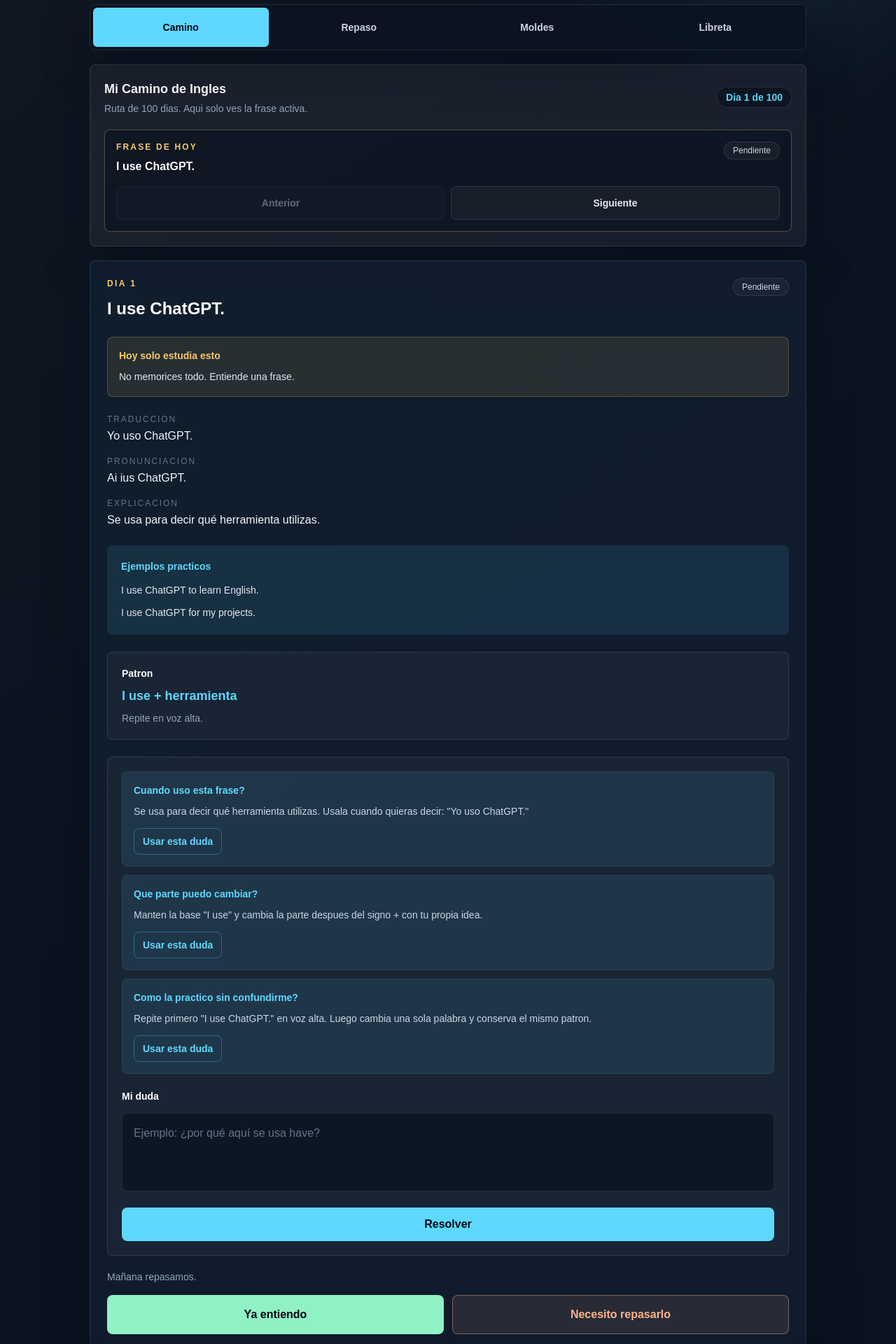
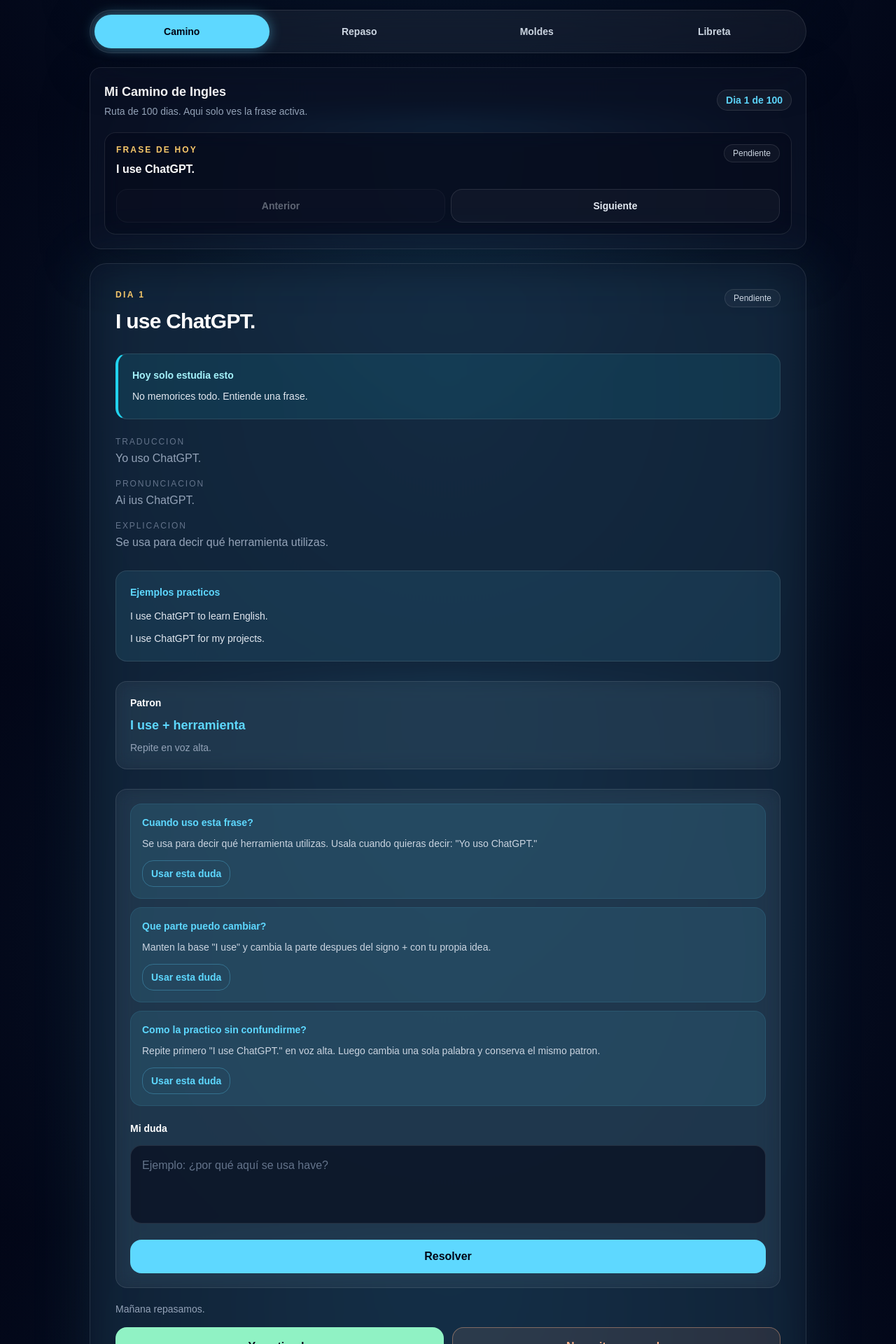
Before and after one commit to Aster1200/english-ai-study, a Next.js app: page / in a window 1280 px wide. Shown: the part 640-2560 px from the top of the page at 70% size. Built offline with nearby package versions, Linux system fonts and the light colour scheme.

Commit message:
Apply premium glassmorphism redesign

```diff
--- a/app/globals.css
+++ b/app/globals.css
@@ -13,9 +13,9 @@
 body {
   margin: 0;
   background:
-    radial-gradient(circle at top left, rgba(247, 200, 106, 0.13), transparent 28rem),
-    radial-gradient(circle at 85% 12%, rgba(94, 216, 255, 0.12), transparent 24rem),
-    linear-gradient(145deg, #101823 0%, #0b1320 48%, #0b1020 100%);
+    radial-gradient(circle at 50% 0%, rgba(56, 189, 248, 0.12), transparent 28rem),
+    radial-gradient(circle, #0a192f 0%, #020617 100%);
+  background-attachment: fixed;
   color: #f5f7fb;
   font-family: Arial, Helvetica, sans-serif;
 }
--- a/app/page.tsx
+++ b/app/page.tsx
@@ -207,9 +207,10 @@
   }
 
   return (
-    <main className="min-h-screen px-4 pb-28 pt-5 sm:px-6 sm:pb-10">
+    <main className="min-h-screen px-4 pb-32 pt-5 sm:px-6 sm:pb-12">
       <div className="mx-auto max-w-5xl">
-        <header className="relative overflow-hidden rounded-2xl border border-white/10 bg-white/[0.055] p-6 shadow-glow sm:p-8">
+        <header className="relative overflow-hidden rounded-3xl border border-white/10 bg-slate-900/50 p-7 shadow-glow backdrop-blur-md sm:p-9">
+          <div className="absolute -right-20 -top-24 h-60 w-60 rounded-full bg-cyanGlow/10 blur-3xl" />
           <div className="absolute inset-x-0 top-0 h-px bg-gradient-to-r from-transparent via-cyanGlow/70 to-transparent" />
           <div className="max-w-3xl">
             <p className="text-xs font-semibold uppercase tracking-[0.28em] text-cyanGlow sm:text-sm">
@@ -227,7 +228,7 @@
             </p>
           </div>
           <button
-            className="mt-7 min-h-14 w-full rounded-xl bg-warm px-6 py-4 text-base font-black text-slate-950 shadow-glow transition hover:-translate-y-0.5 hover:brightness-105 sm:w-auto"
+            className="relative mt-7 min-h-14 w-full rounded-2xl bg-gradient-to-r from-yellow-400 to-yellow-600 px-6 py-4 text-base font-black text-slate-950 shadow-glow transition hover:-translate-y-0.5 hover:shadow-[0_0_20px_rgba(250,204,21,0.4)] sm:w-auto"
             onClick={() => {
               setActiveTab("learn");
               setActiveLessonId(nextLesson.id);
@@ -249,14 +250,14 @@
           />
         </section>
 
-        <section className="mt-4 rounded-lg border border-white/10 bg-white/[0.055] p-5">
+        <section className="mt-4 rounded-2xl border border-white/10 bg-slate-900/50 p-5 shadow-glow backdrop-blur-md">
           <div className="flex items-center justify-between gap-4">
             <p className="text-sm font-bold text-white">Avance del camino</p>
             <p className="text-sm font-bold text-calm">{stats.totalProgress}%</p>
           </div>
           <div className="mt-3 h-3 overflow-hidden rounded-full bg-white/10">
             <div
-              className="h-full rounded-full bg-calm transition-all"
+              className="h-full rounded-full bg-gradient-to-r from-emerald-300 to-cyan-300 transition-all"
               style={{ width: `${stats.totalProgress}%` }}
             />
           </div>
@@ -265,14 +266,14 @@
           </p>
         </section>
 
-        <nav className="fixed inset-x-4 bottom-4 z-20 rounded-lg border border-white/10 bg-ink/95 p-1 shadow-glow backdrop-blur sm:sticky sm:top-3 sm:mt-5">
+        <nav className="fixed bottom-4 left-4 right-4 z-20 rounded-full border border-white/10 bg-white/5 p-1.5 shadow-glow backdrop-blur-lg sm:sticky sm:top-3 sm:mt-5">
           <div className="grid grid-cols-4 gap-1">
             {tabs.map((tab) => (
               <button
-                className={`min-h-14 rounded-md px-3 py-2 text-sm font-bold transition ${
+                className={`min-h-12 rounded-full px-3 py-2 text-sm font-bold transition ${
                   activeTab === tab.key
-                    ? "bg-cyanGlow text-slate-950"
-                    : "text-slate-300 hover:bg-white/[0.06]"
+                    ? "bg-cyanGlow text-slate-950 shadow-[0_0_18px_rgba(94,216,255,0.45)]"
+                    : "text-slate-300 hover:bg-white/[0.06] hover:text-white"
                 }`}
                 key={tab.key}
                 onClick={() => setActiveTab(tab.key)}
@@ -335,7 +336,7 @@
         </div>
 
         <footer className="py-10 text-center">
-          <p className="text-xs font-medium uppercase tracking-[0.24em] text-slate-500">
+          <p className="text-xs font-medium uppercase tracking-widest text-slate-500">
             Built by Aster
           </p>
         </footer>
--- a/components/DayRoadmap.tsx
+++ b/components/DayRoadmap.tsx
@@ -30,7 +30,7 @@
         : "Pendiente";
 
   return (
-    <section className="rounded-lg border border-white/10 bg-white/[0.055] p-5 shadow-glow">
+    <section className="rounded-2xl border border-white/10 bg-slate-900/50 p-5 shadow-glow backdrop-blur-md">
       <div className="flex flex-col gap-3 sm:flex-row sm:items-center sm:justify-between">
         <div>
           <h2 className="text-lg font-bold text-white">Mi Camino de Ingles</h2>
@@ -38,13 +38,13 @@
             Ruta de {lessons.length} dias. Aqui solo ves la frase activa.
           </p>
         </div>
-        <span className="rounded-full border border-white/10 bg-ink/70 px-3 py-1 text-sm font-bold text-cyanGlow">
+        <span className="rounded-full border border-white/10 bg-white/5 px-3 py-1 text-sm font-bold text-cyanGlow">
           Dia {activeLesson?.day ?? 1} de {lessons.length}
         </span>
       </div>
 
       {activeLesson && (
-        <div className="mt-5 rounded-lg border border-warm/30 bg-ink/70 p-4">
+        <div className="mt-5 rounded-2xl border border-white/10 bg-slate-950/50 p-4 backdrop-blur-md">
           <div className="flex flex-col gap-2 sm:flex-row sm:items-start sm:justify-between">
             <div>
               <p className="text-xs font-semibold uppercase tracking-[0.18em] text-warm">
@@ -61,7 +61,7 @@
 
           <div className="mt-4 grid grid-cols-2 gap-2">
             <button
-              className="min-h-12 rounded-lg border border-white/10 bg-white/[0.04] px-4 py-2 text-sm font-bold text-slate-200 transition enabled:hover:border-cyanGlow/40 disabled:cursor-not-allowed disabled:opacity-40"
+              className="min-h-12 rounded-2xl border border-white/10 bg-white/[0.04] px-4 py-2 text-sm font-bold text-slate-200 transition enabled:hover:border-cyanGlow/40 disabled:cursor-not-allowed disabled:opacity-40"
               disabled={!previousLesson}
               onClick={() => previousLesson && onSelectLesson(previousLesson.id)}
               type="button"
@@ -69,7 +69,7 @@
               Anterior
             </button>
             <button
-              className="min-h-12 rounded-lg border border-white/10 bg-white/[0.04] px-4 py-2 text-sm font-bold text-slate-200 transition enabled:hover:border-cyanGlow/40 disabled:cursor-not-allowed disabled:opacity-40"
+              className="min-h-12 rounded-2xl border border-white/10 bg-white/[0.04] px-4 py-2 text-sm font-bold text-slate-200 transition enabled:hover:border-cyanGlow/40 disabled:cursor-not-allowed disabled:opacity-40"
               disabled={!nextLesson}
               onClick={() => nextLesson && onSelectLesson(nextLesson.id)}
               type="button"
--- a/components/LessonCard.tsx
+++ b/components/LessonCard.tsx
@@ -31,13 +31,14 @@
   }
 
   return (
-    <section className="rounded-lg border border-white/10 bg-panel/90 p-6 shadow-glow">
+    <section className="relative rounded-3xl border border-white/10 bg-slate-900/50 p-7 shadow-glow backdrop-blur-md sm:p-9">
+      <div className="pointer-events-none absolute -inset-1 -z-10 rounded-3xl bg-cyanGlow/10 blur-2xl" />
       <div className="flex items-start justify-between gap-4">
         <div>
           <p className="text-xs font-semibold uppercase tracking-[0.2em] text-warm">
             Dia {lesson.day}
           </p>
-          <h2 className="mt-3 text-2xl font-bold tracking-normal text-white">
+          <h2 className="mt-3 text-2xl font-semibold tracking-tight text-white sm:text-3xl">
             {lesson.phrase}
           </h2>
         </div>
@@ -46,8 +47,8 @@
         </span>
       </div>
 
-      <div className="mt-6 rounded-lg border border-warm/20 bg-warm/10 p-4">
-        <p className="text-sm font-bold text-warm">Hoy solo estudia esto</p>
+      <div className="mt-7 rounded-2xl border border-white/10 border-l-4 border-l-cyan-400 bg-cyan-400/10 p-5">
+        <p className="text-sm font-bold text-cyan-200">Hoy solo estudia esto</p>
         <p className="mt-2 text-sm leading-6 text-slate-200">
           No memorices todo. Entiende una frase.
         </p>
@@ -59,7 +60,7 @@
         <InfoRow label="Explicacion" value={lesson.explanation} />
       </div>
 
-      <div className="mt-6 rounded-lg bg-cyanGlow/10 p-5">
+      <div className="mt-7 rounded-2xl border border-white/10 bg-cyanGlow/10 p-5">
         <p className="text-sm font-semibold text-cyanGlow">Ejemplos practicos</p>
         <div className="mt-3 space-y-2">
           {lesson.examples.map((example) => (
@@ -70,18 +71,18 @@
         </div>
       </div>
 
-      <div className="mt-6 rounded-lg border border-white/10 bg-white/[0.04] p-5">
+      <div className="mt-7 rounded-2xl border border-white/10 bg-white/[0.04] p-5 backdrop-blur-md">
         <p className="text-sm font-semibold text-white">Patron</p>
         <p className="mt-2 text-lg font-bold text-cyanGlow">{lesson.pattern}</p>
         <p className="mt-2 text-sm text-slate-400">Repite en voz alta.</p>
       </div>
 
-      <section className="mt-6 rounded-lg border border-white/10 bg-white/[0.04] p-5">
+      <section className="mt-7 rounded-2xl border border-white/10 bg-white/[0.04] p-5 backdrop-blur-md">
         {lesson.common_doubts.length > 0 && (
           <div className="space-y-3">
               {lesson.common_doubts.map((doubt) => (
                 <article
-                  className="rounded-lg border border-cyanGlow/10 bg-cyanGlow/10 p-4"
+                  className="rounded-2xl border border-cyanGlow/10 bg-cyanGlow/10 p-4"
                   key={doubt.question}
                 >
                   <p className="text-sm font-bold text-cyanGlow">
@@ -91,7 +92,7 @@
                     {doubt.answer}
                   </p>
                   <button
-                    className="mt-3 rounded-lg border border-cyanGlow/30 px-3 py-2 text-sm font-bold text-cyanGlow transition hover:bg-cyanGlow/10"
+                    className="mt-3 rounded-2xl border border-cyanGlow/30 px-3 py-2 text-sm font-bold text-cyanGlow transition hover:bg-cyanGlow/10"
                     onClick={() => useSuggestedDoubt(doubt.question)}
                     type="button"
                   >
@@ -105,7 +106,7 @@
         <label className="mt-5 block">
           <span className="text-sm font-semibold text-white">Mi duda</span>
           <textarea
-            className="mt-3 min-h-28 w-full resize-none rounded-lg border border-white/10 bg-ink/80 p-4 text-base leading-6 text-white outline-none transition placeholder:text-slate-500 focus:border-cyanGlow/60"
+            className="mt-3 min-h-28 w-full resize-none rounded-2xl border border-white/10 bg-slate-950/60 p-4 text-base leading-6 text-white outline-none transition placeholder:text-slate-500 focus:border-cyanGlow/60"
             onChange={(event) => onQuestionChange(lesson.id, event.target.value)}
             placeholder="Ejemplo: ¿por qué aquí se usa have?"
             value={question}
@@ -114,7 +115,7 @@
 
         <div className="mt-4">
           <button
-            className="min-h-12 w-full rounded-lg bg-cyanGlow px-4 py-3 font-black text-slate-950 transition hover:brightness-105"
+            className="min-h-12 w-full rounded-2xl bg-cyanGlow px-4 py-3 font-black text-slate-950 transition hover:shadow-[0_0_18px_rgba(94,216,255,0.38)] hover:brightness-105"
             onClick={consultWithGpt}
             type="button"
           >
@@ -127,14 +128,14 @@
 
       <div className="mt-4 grid grid-cols-1 gap-3 sm:grid-cols-2">
         <button
-          className="min-h-14 rounded-lg bg-calm px-4 py-3 font-bold text-slate-950 transition hover:brightness-105"
+          className="min-h-14 rounded-2xl bg-calm px-4 py-3 font-bold text-slate-950 transition hover:brightness-105"
           onClick={() => onMarkKnown(lesson.id)}
           type="button"
         >
           {isKnown ? "Dominado" : "Ya entiendo"}
         </button>
         <button
-          className="min-h-14 rounded-lg border border-review/40 bg-review/10 px-4 py-3 font-bold text-review transition hover:bg-review/15"
+          className="min-h-14 rounded-2xl border border-review/40 bg-review/10 px-4 py-3 font-bold text-review transition hover:bg-review/15"
           onClick={() => onMarkReview(lesson.id)}
           type="button"
         >
@@ -166,7 +167,7 @@
   return (
     <div>
       <p className="text-xs uppercase tracking-[0.16em] text-slate-500">{label}</p>
-      <p className="mt-1 leading-6 text-slate-100">{value}</p>
+      <p className="mt-1 leading-6 text-slate-400">{value}</p>
     </div>
   );
 }
--- a/components/PatternPanel.tsx
+++ b/components/PatternPanel.tsx
@@ -71,7 +71,7 @@
   }
 
   return (
-    <section className="rounded-lg border border-white/10 bg-white/[0.055] p-6 shadow-glow">
+    <section className="rounded-2xl border border-white/10 bg-slate-900/50 p-6 shadow-glow backdrop-blur-md">
       <p className="text-xs font-semibold uppercase tracking-[0.2em] text-cyanGlow">
         Toolbox
       </p>
@@ -87,7 +87,7 @@
 
           return (
             <article
-              className="overflow-hidden rounded-lg border border-white/10 bg-ink/70"
+              className="overflow-hidden rounded-2xl border border-white/10 bg-slate-950/50 backdrop-blur-md"
               key={category.stageId}
             >
               <button
@@ -110,7 +110,7 @@
                 <div className="space-y-3 border-t border-white/10 p-5">
                   {category.patterns.map((item) => (
                     <div
-                      className="rounded-lg border border-cyanGlow/10 bg-cyanGlow/10 p-4"
+                      className="rounded-2xl border border-cyanGlow/10 bg-cyanGlow/10 p-4"
                       key={item.pattern}
                     >
                       <p className="font-bold text-cyanGlow">{item.pattern}</p>
--- a/components/StatCard.tsx
+++ b/components/StatCard.tsx
@@ -6,7 +6,7 @@
 
 export function StatCard({ label, value, accent = "text-cyanGlow" }: StatCardProps) {
   return (
-    <div className="rounded-lg border border-white/10 bg-white/[0.055] p-5 shadow-glow">
+    <div className="rounded-2xl border border-white/10 bg-slate-900/50 p-5 shadow-glow backdrop-blur-md">
       <p className="text-sm text-slate-400">{label}</p>
       <p className={`mt-2 text-2xl font-bold tracking-normal sm:text-3xl ${accent}`}>
         {value}
--- a/components/WordsPanel.tsx
+++ b/components/WordsPanel.tsx
@@ -6,12 +6,12 @@
 
 export function WordsPanel({ words }: WordsPanelProps) {
   return (
-    <section className="rounded-lg border border-white/10 bg-white/[0.055] p-6 shadow-glow">
+    <section className="rounded-2xl border border-white/10 bg-slate-900/50 p-6 shadow-glow backdrop-blur-md">
       <h2 className="text-xl font-bold text-white">Palabras clave</h2>
       <div className="mt-4 space-y-3">
         {words.map((word) => (
           <article
-            className="rounded-lg border border-white/10 bg-ink/70 p-5"
+            className="rounded-2xl border border-white/10 bg-slate-950/50 p-5 backdrop-blur-md"
             key={word.word}
           >
             <div className="flex items-baseline justify-between gap-3">
```
Also changed, not shown: components/CheckpointPanel.tsx (+5 -5 lines), components/ReviewPanel.tsx (+4 -4 lines), components/TeacherNotebook.tsx (+4 -4 lines).
